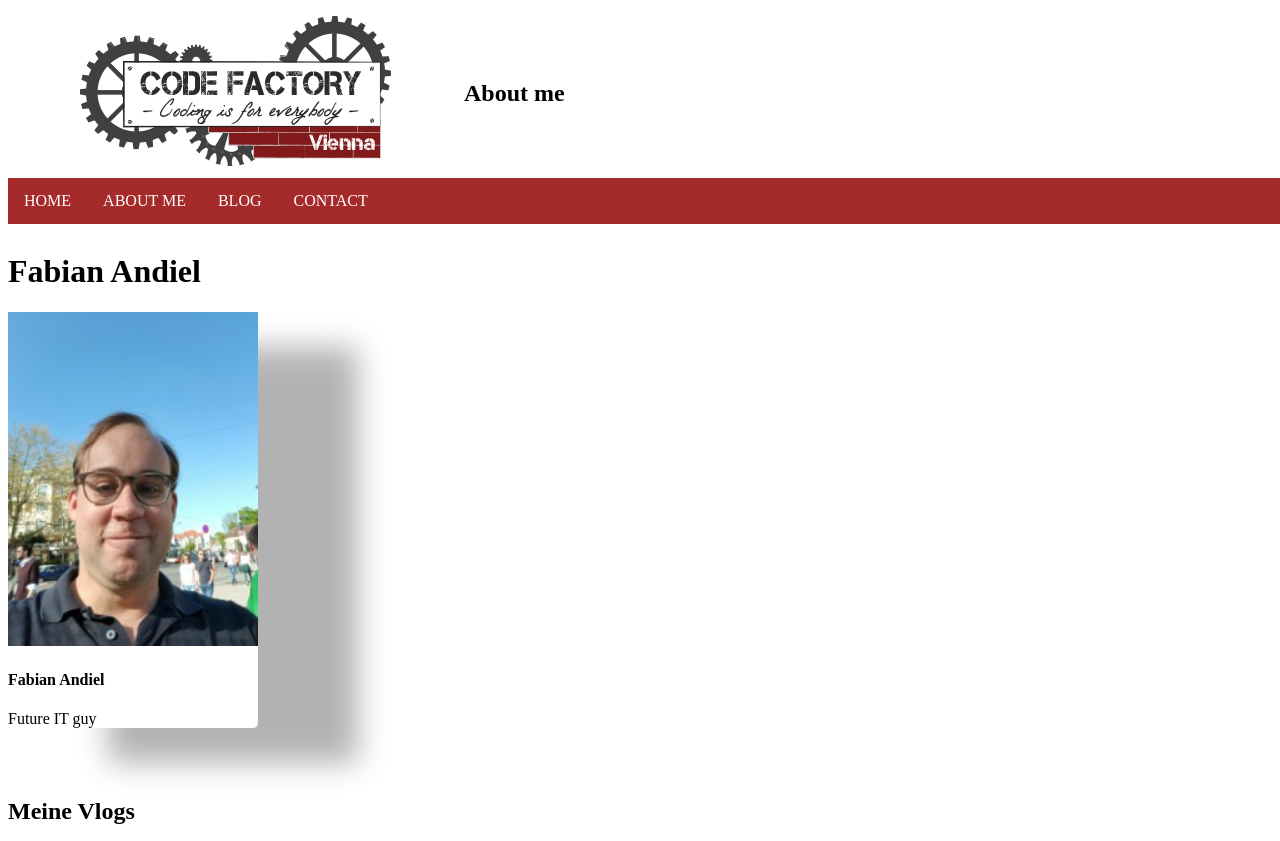
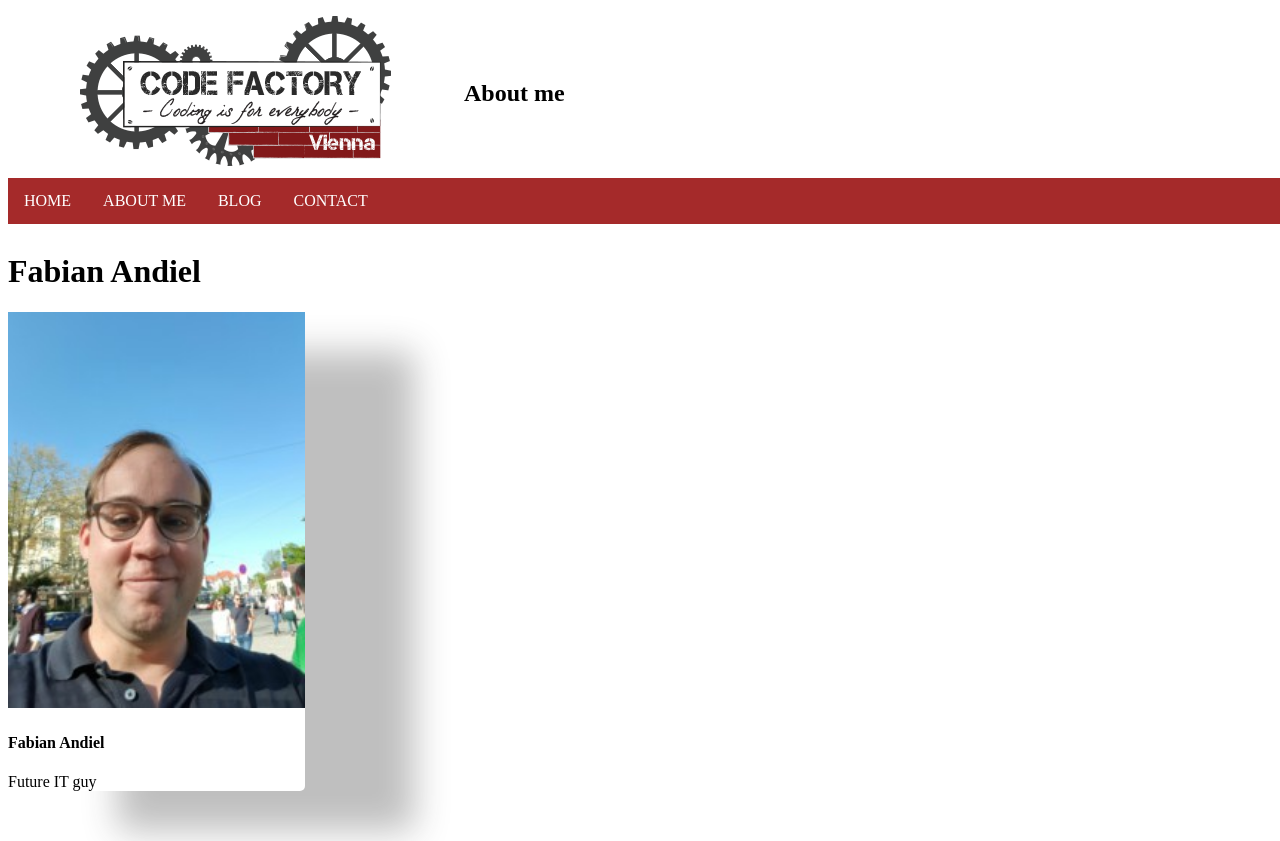
Before and after one commit to FabianAndiel1985/FSWD70-FabianAndiel-CodeReview-01, a plain HTML site: page AboutMe.html in a window 1280 px wide. In both pictures the pointer is over the element 133 px from the left and 520 px from the top of the page. Shown: the top 841 px of the page. Drawn offline with Linux system fonts and the light colour scheme; grey boxes are pictures that could not be loaded.

Commit message:
Adds CSS card effect

```diff
--- a/AboutMe.html
+++ b/AboutMe.html
@@ -24,6 +24,11 @@
   margin-bottom: 70px;
 }
 
+.card-Fabian:hover  {
+	box-shadow: 110px 40px 35px 0 silver;
+	width:300px;
+	transition-duration: 4s;
+}
 
 
 
```
